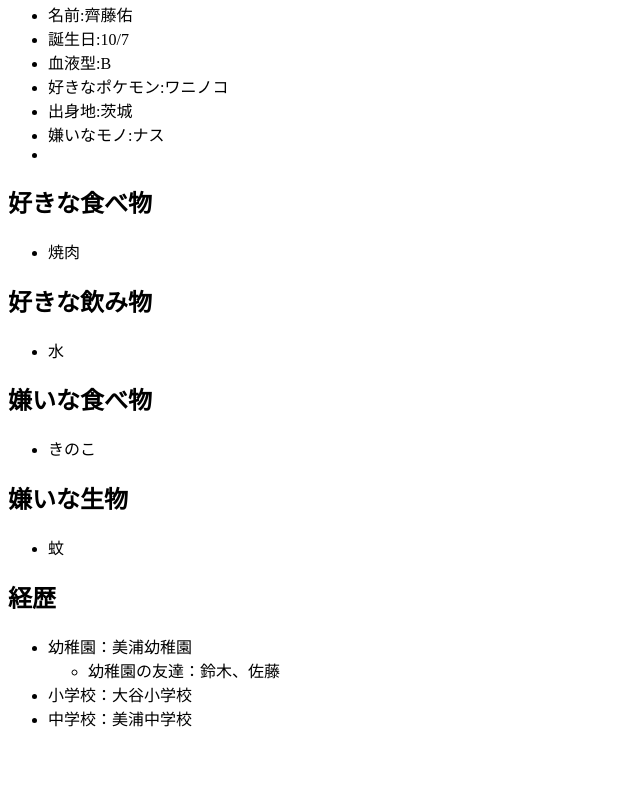
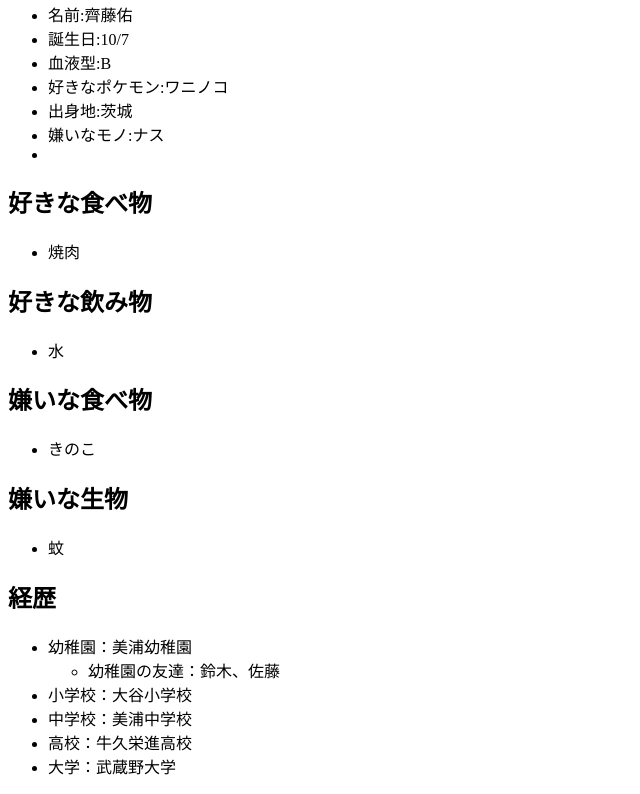
Before and after one commit to Yu100758/git-practice, a plain HTML site: page index.html in a window 1280 px wide. Shown: the part 87-881 px from the top of the page, without its empty margins (0-640 px from the left). Before the commit the page ends 833 px from the top, so only its background shows below. Drawn offline with Linux system fonts and the light colour scheme.

Commit message:
経歴に高校以降を追加する

```diff
--- a/index.html
+++ b/index.html
@@ -41,6 +41,8 @@
             </ul>
             <li>小学校：大谷小学校</li>
             <li>中学校：美浦中学校</li>
+            <li>高校：牛久栄進高校</li>
+            <li>大学：武蔵野大学</li>
         </ul>
 
     </body>
```
